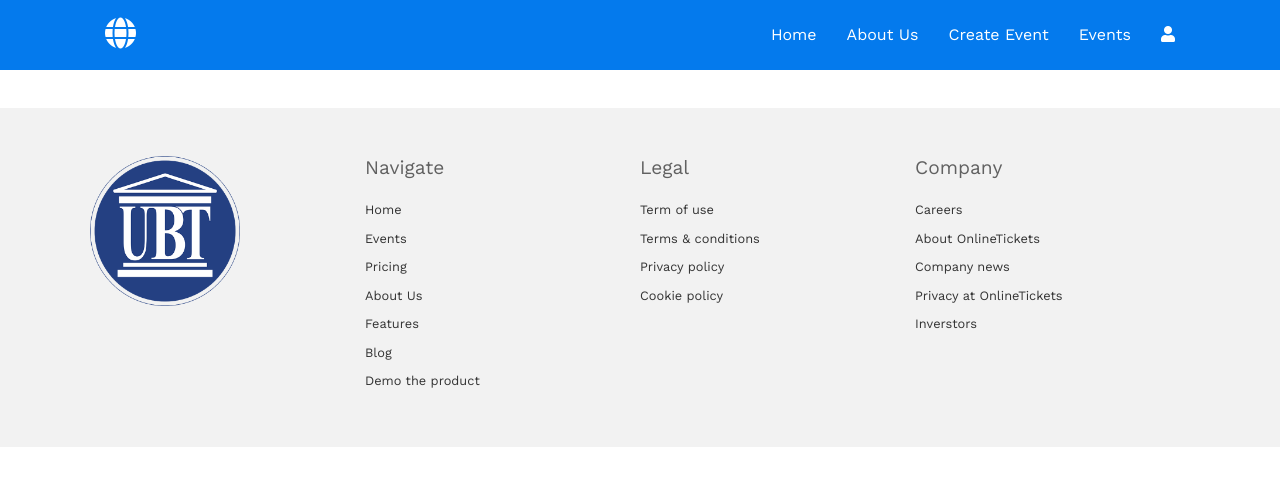
After one commit to RinorJahaj/OnlineTicket, a PHP site: page /eventPage.php in a window 1280 px wide. The commit adds this page. Shown: the top 486 px of the page. Run offline with PHP 8.4, Linux system fonts and the light colour scheme; data that the repository does not hold is empty.

Commit message:
Connected with mysql database

```diff
--- /dev/null
+++ b/config/dbconnection.php
@@ -0,0 +1,9 @@
+<?php
+
+try{
+    $pdo = new PDO("mysql:host=localhost;dbname=onlinetickets", "root", "");
+} catch(PDOException $pdo) {
+    die("Lidhja deshtoi");
+}
+
+?>
--- /dev/null
+++ b/eventPage.php
@@ -0,0 +1,117 @@
+<?php
+    require 'config/dbconnection.php';
+
+    $query = $pdo->query('SELECT * from events LIMIT 3');
+    $events = $query->fetchAll();
+?>
+<!DOCTYPE html>
+<html lang="en">
+
+<head>
+    <meta charset="UTF-8">
+    <meta name="viewport" content="width=device-width, initial-scale=1.0">
+    <link rel="stylesheet" href="https://cdnjs.cloudflare.com/ajax/libs/font-awesome/5.15.1/css/all.min.css"
+        integrity="sha512-+4zCK9k+qNFUR5X+cKL9EIR+ZOhtIloNl9GIKS57V1MyNsYpYcUrUeQc9vNfzsWfV28IaLL3i96P9sdNyeRssA=="
+        crossorigin="anonymous" />
+    <link rel="stylesheet" href="style/style.css">
+    <title>About Us</title>
+</head>
+
+<body>
+    <?php include 'includes/navbar.php'; ?>
+
+
+    <div class="container">
+        <div class="cards">
+            <!-- <div class="card">
+                <img src="img/event2.jpg" alt="s">
+                <div class="card_detail">
+                    <h3>Las Vegas</h3>
+                    <p>Lorem ipsum dolor sit amet consectetur adipisicing elit. Impedit quo corrupti quaerat ut nesciunt
+                        ucimus sit temporibus voluptas sapiente
+                        officia non qui.</p>
+                </div>
+            </div> -->
+
+            <?php foreach($events as $event): ?>
+                <div class="card">
+                <img src="img/<?php echo $event['image']; ?>" alt="s">
+                <div class="card_detail">
+                    <h3><?php echo $event['title']; ?></h3>
+                    <p><?php echo $event['description']; ?></p>
+                </div>
+            </div>
+            <?php endforeach; ?>
+            <!-- <div class="card">
+                <img src="img/event3.jpg" alt="s">
+                <div class="card_detail">
+                    <h3>Las Vegas</h3>
+                    <p>Lorem ipsum dolor sit amet consectetur adipisicing elit. Impedit quo corrupti quaerat ut nesciunt
+                        ucimus sit temporibus voluptas sapiente
+                        officia non qui.</p>
+                </div>
+            </div>
+            <div class="card">
+                <img src="img/event2.jpg" alt="s">
+                <div class="card_detail">
+                    <h3>Las Vegas</h3>
+                    <p>Lorem ipsum dolor sit amet consectetur adipisicing elit. Impedit quo corrupti quaerat ut nesciunt
+                        ucimus sit temporibus voluptas sapiente
+                        officia non qui.</p>
+                </div>
+            </div>
+            <div class="card">
+                <img src="img/event3.jpg" alt="s">
+                <div class="card_detail">
+                    <h3>Las Vegas</h3>
+                    <p>Lorem ipsum dolor sit amet consectetur adipisicing elit. Impedit quo corrupti quaerat ut nesciunt
+                        ucimus sit temporibus voluptas sapiente
+                        officia non qui.</p>
+                </div>
+            </div> -->
+        </div>
+    </div>
+
+    <footer class="footer">
+        <div class="footer-inner container grid pt-3 pb-3">
+            <div class="link__img">
+                <img src="img/logoUbt.png" alt="">
+            </div>
+            <ul>
+                <li>
+                    <h3>Navigate</h3>
+                </li>
+                <li><a href="index.html">Home</a></li>
+                <li><a href="events.html">Events</a></li>
+                <li><a href="#">Pricing</a></li>
+                <li><a href="aboutUs.html">About Us</a></li>
+                <li><a href="#">Features</a></li>
+                <li><a href="#">Blog</a></li>
+                <li><a href="#">Demo the product</a></li>
+            </ul>
+            <ul>
+                <li>
+                    <h3>Legal</h3>
+                </li>
+                <li><a href="#">Term of use</a></li>
+                <li><a href="#">Terms & conditions</a></li>
+                <li><a href="#">Privacy policy</a></li>
+                <li><a href="#">Cookie policy</a></li>
+            </ul>
+            <ul>
+                <li>
+                    <h3>Company</h3>
+                </li>
+                <li><a href="#">Careers</a></li>
+                <li><a href="#">About OnlineTickets</a></li>
+                <li><a href="#">Company news</a></li>
+                <li><a href="#">Privacy at OnlineTickets</a></li>
+                <li><a href="#">Inverstors</a></li>
+            </ul>
+        </div>
+    </footer>
+
+    <script src="menu.js"></script>
+</body>
+
+</html>
--- a/includes/navbar.php
+++ b/includes/navbar.php
@@ -12,7 +12,7 @@
                     <li><a href="index.php">Home</a></li>
                     <li><a href="aboutUs.php">About Us</a></li>
                     <li><a href="event.php">Create Event</a></li>
-                    <li><a href="index.php">Events</a></li>
+                    <li><a href="eventPage.php">Events</a></li>
                     <li><a href="login.php"><i class="fas fa-user"></i></a></li>
                 </ul>
             </nav>
--- a/style/style.css
+++ b/style/style.css
@@ -86,6 +86,10 @@ img {
 
 .pb-min {
   padding-bottom: 0.8rem;
+}
+
+.main-p {
+  padding: 2rem 2rem;
 }
 
 .pb-1 {
```
